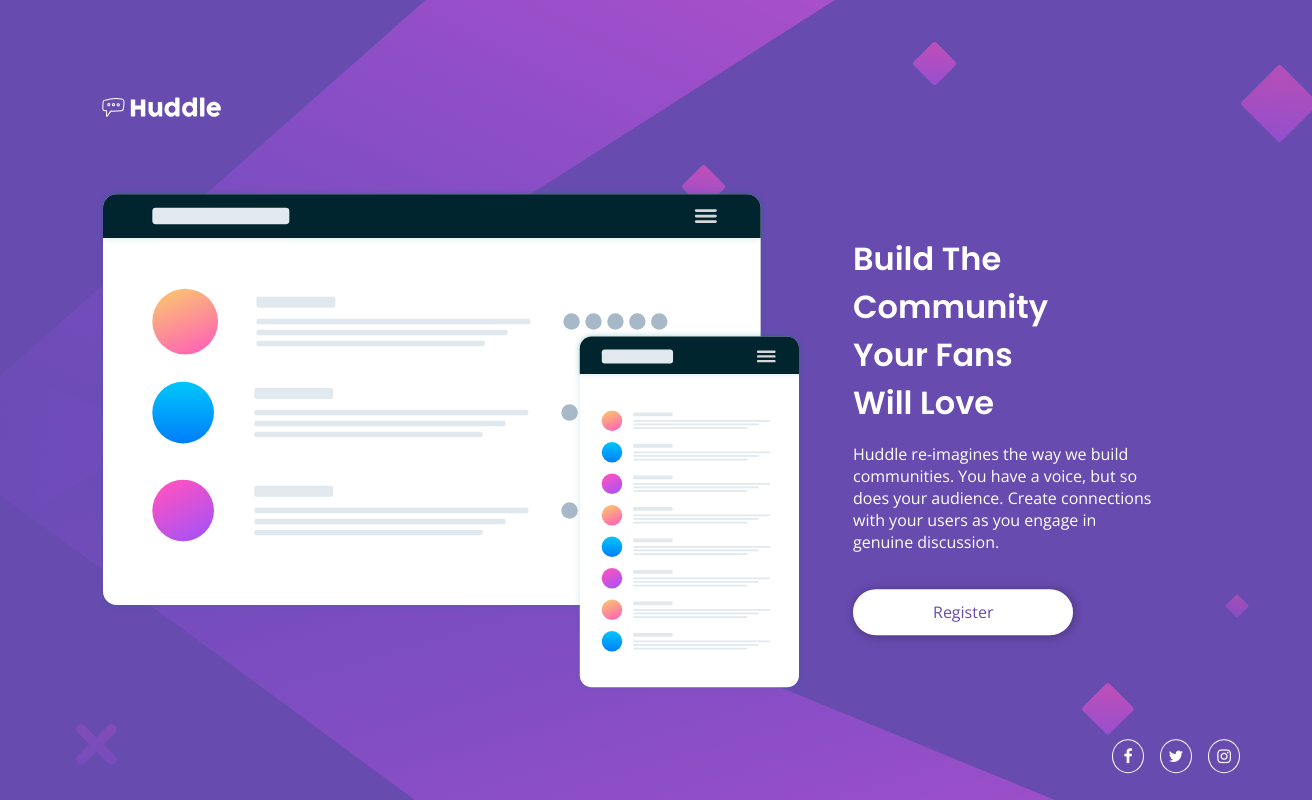
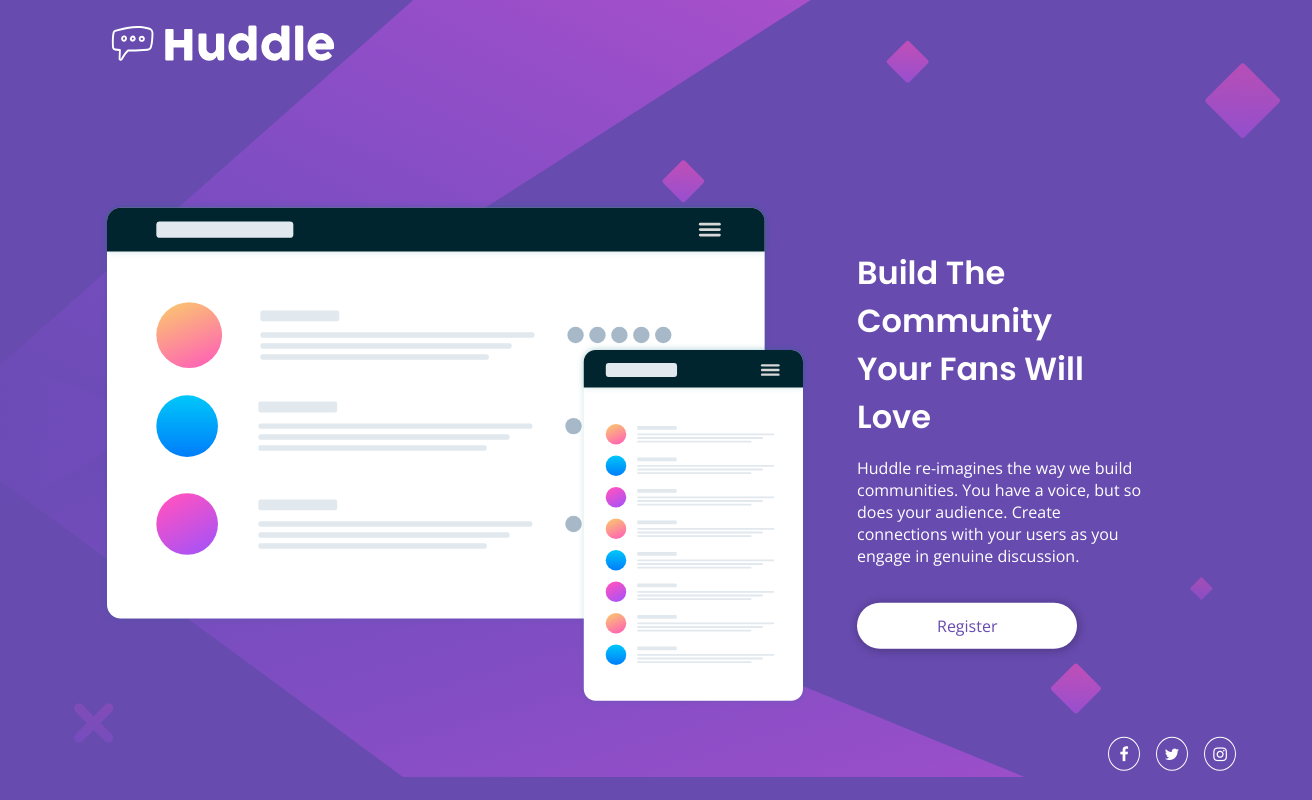
Before and after one commit to dienarzisse/Huddle-landing-page-with-a-single-introductory-section, a plain HTML site: page index.html in a window 1280 px wide. Shown: the whole page, 1312 px wide, since content can reach past the window. Drawn offline with nearby package versions, Linux system fonts and the light colour scheme.

Commit message:
second try

```diff
--- a/styles.css
+++ b/styles.css
@@ -109,17 +109,17 @@ p{
 
     body{
         background-image: url("./images/bg-desktop.svg");
+        background-size: cover;
     }
 
     main{
         text-align: left;
-        padding: 0 4rem;
         margin: 2rem 2rem 0 2rem;
         position:absolute;
-        top: 50%;
+        bottom: 50%;
         left: 50%;
-        transform: translate(-50%, -50%);
-        background-image:
+        transform: translate(-50%, 50%);
+        width: 95%;
     }
 
     .container{
@@ -131,7 +131,8 @@ p{
     }
 
     .logo{
-        margin-bottom: 4rem;
+        margin-bottom: 8rem;
+        max-width: 15rem;;
     }
 
     .text{
@@ -141,7 +142,7 @@ p{
 
     h1{
         font-size: 2rem;
-        padding: 0 6rem 0 0;
+        padding: 0 3rem 0 0;
     }
 
     p{
@@ -158,7 +159,7 @@ p{
 
     .social-media{
         position: absolute;
-        bottom: 0;
-        right: 0;
+        bottom: 1rem;
+        right: 0rem;
     }
 }
```
